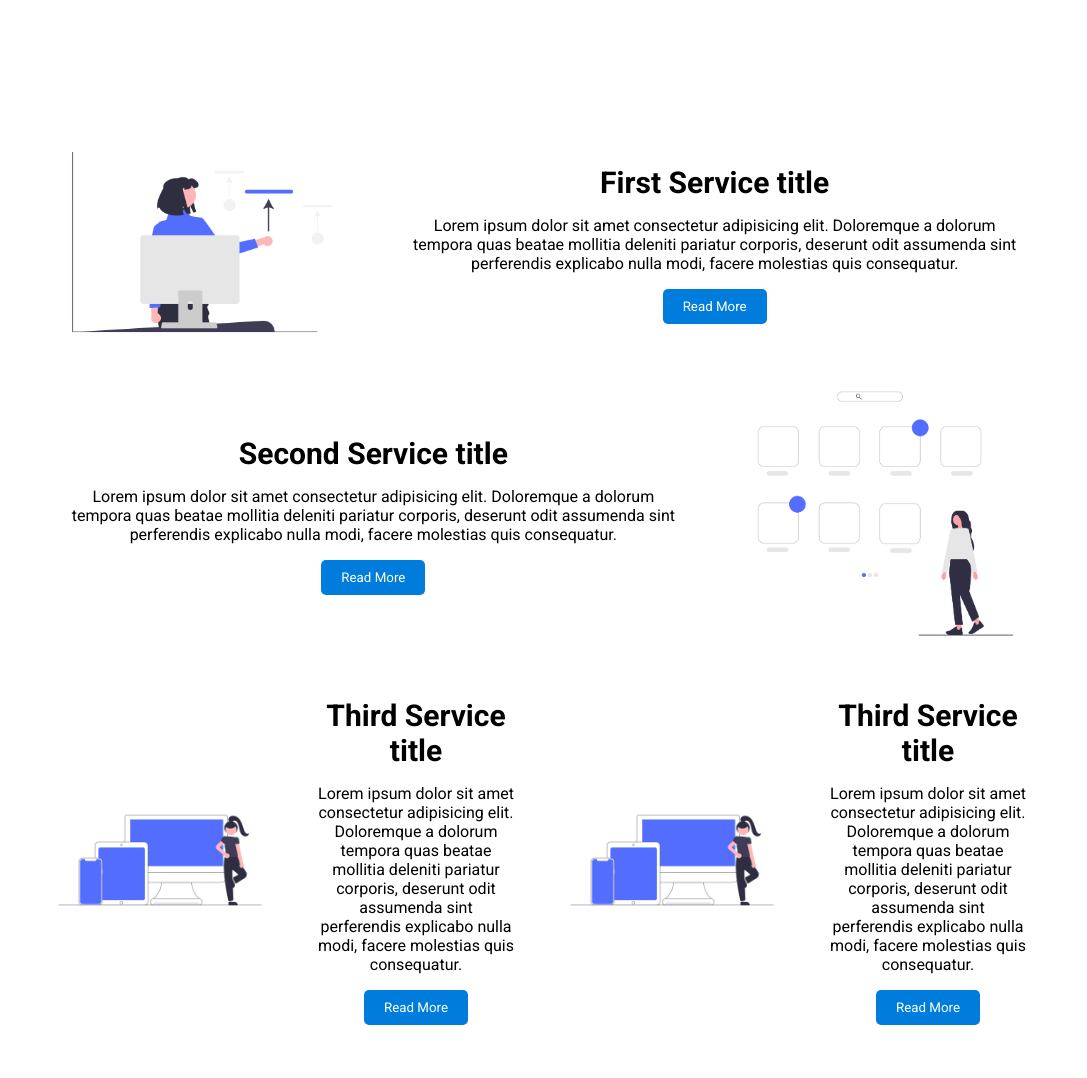
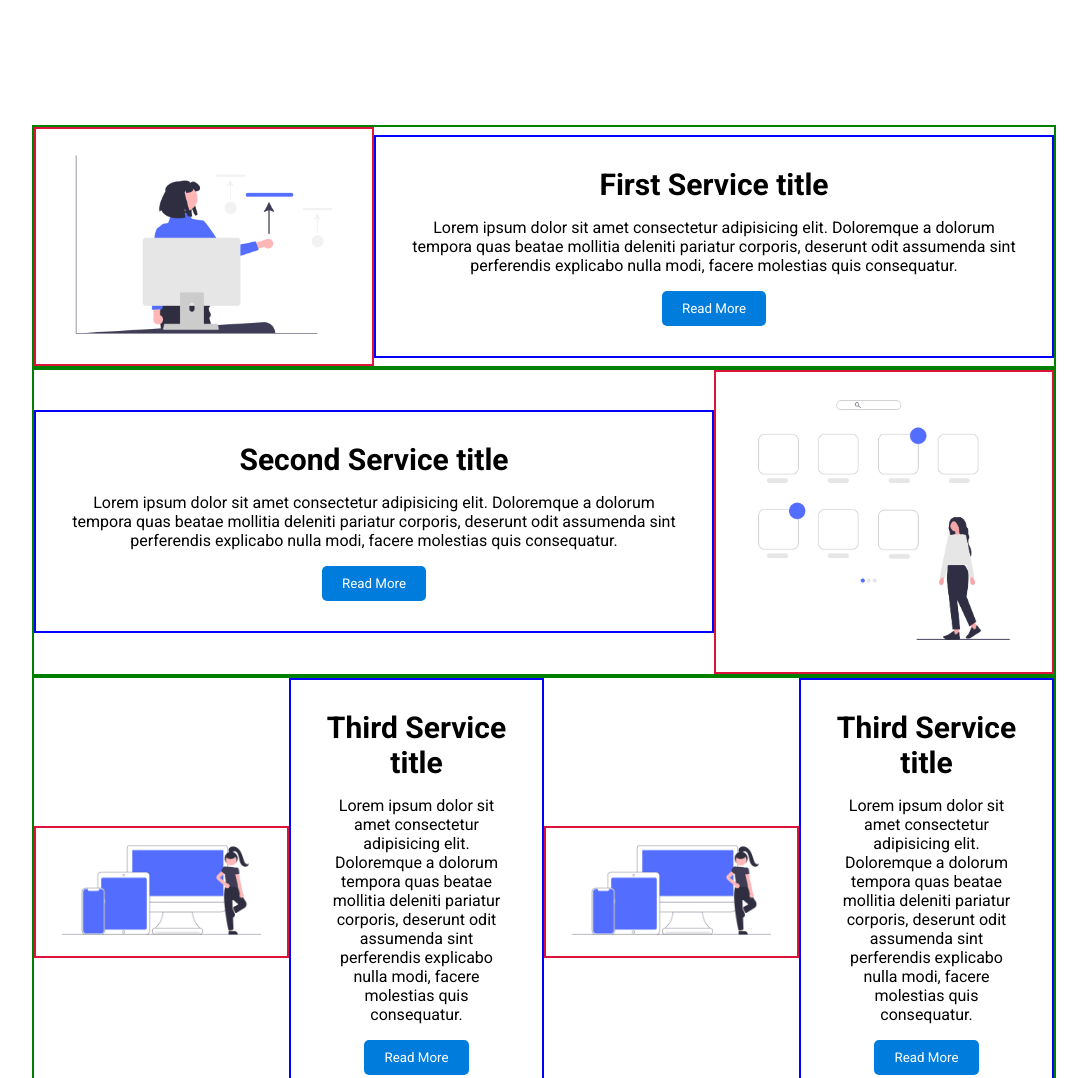
Before and after one commit to agpersonal6104/Section-1, a plain HTML site: page landingpage2.html in a window 1280 px wide. Shown: the part 1186-2264 px from the top of the page, without its empty margins (96-1183 px from the left). Drawn offline with Linux system fonts and the light colour scheme.

Commit message:
Assignment begins

```diff
--- a/landingpage2.html
+++ b/landingpage2.html
@@ -170,7 +170,7 @@
 }
 
 .service{
-            /* border: 2px solid green; */
+            border: 2px solid green;
             display: grid;
             align-items: center;
         }
@@ -187,11 +187,11 @@
         }
 
         .service-image{
-            /* border: 2px solid crimson; */
+            border: 2px solid crimson;
         }
 
         .service-content{
-            /* border: 2px solid blue; */
+            border: 2px solid blue;
             padding: 30px;
         }
 
```
Also changed, not shown: contactformassignment.html (added, +11 -0 lines).
